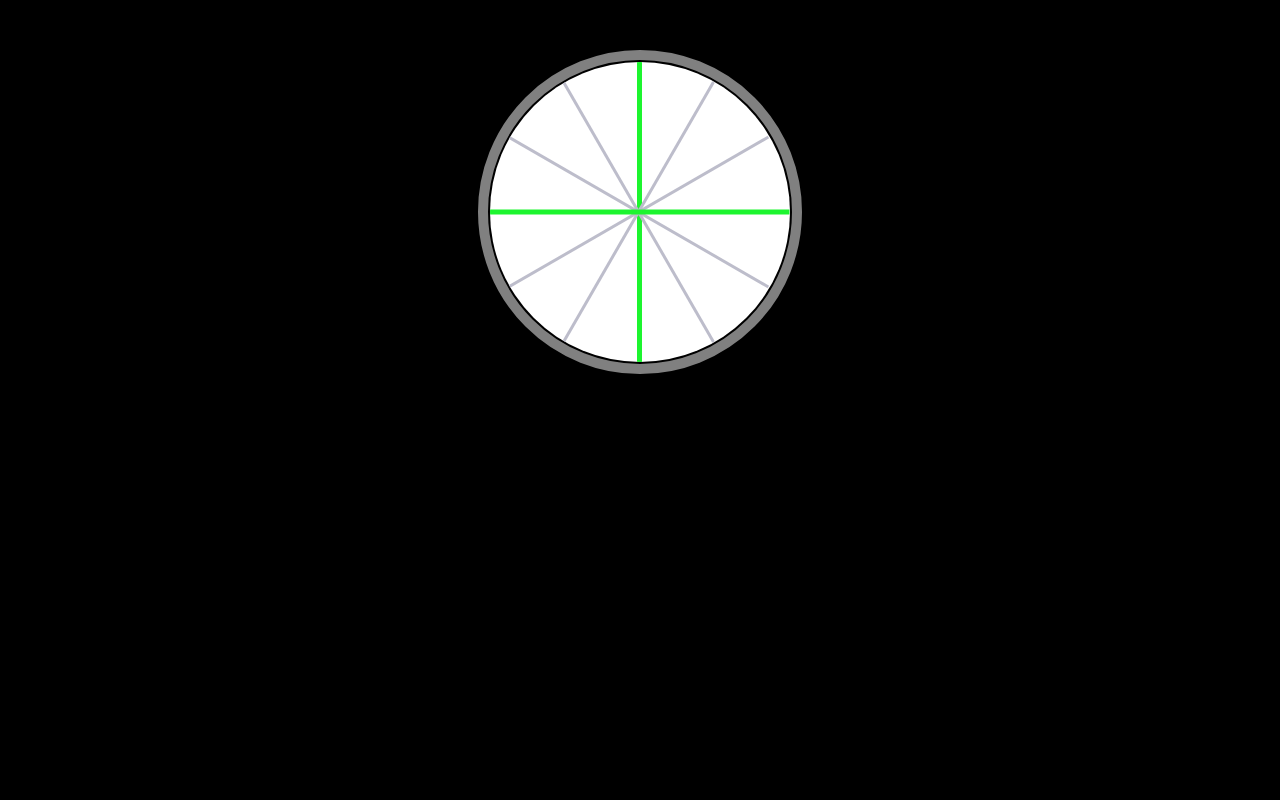
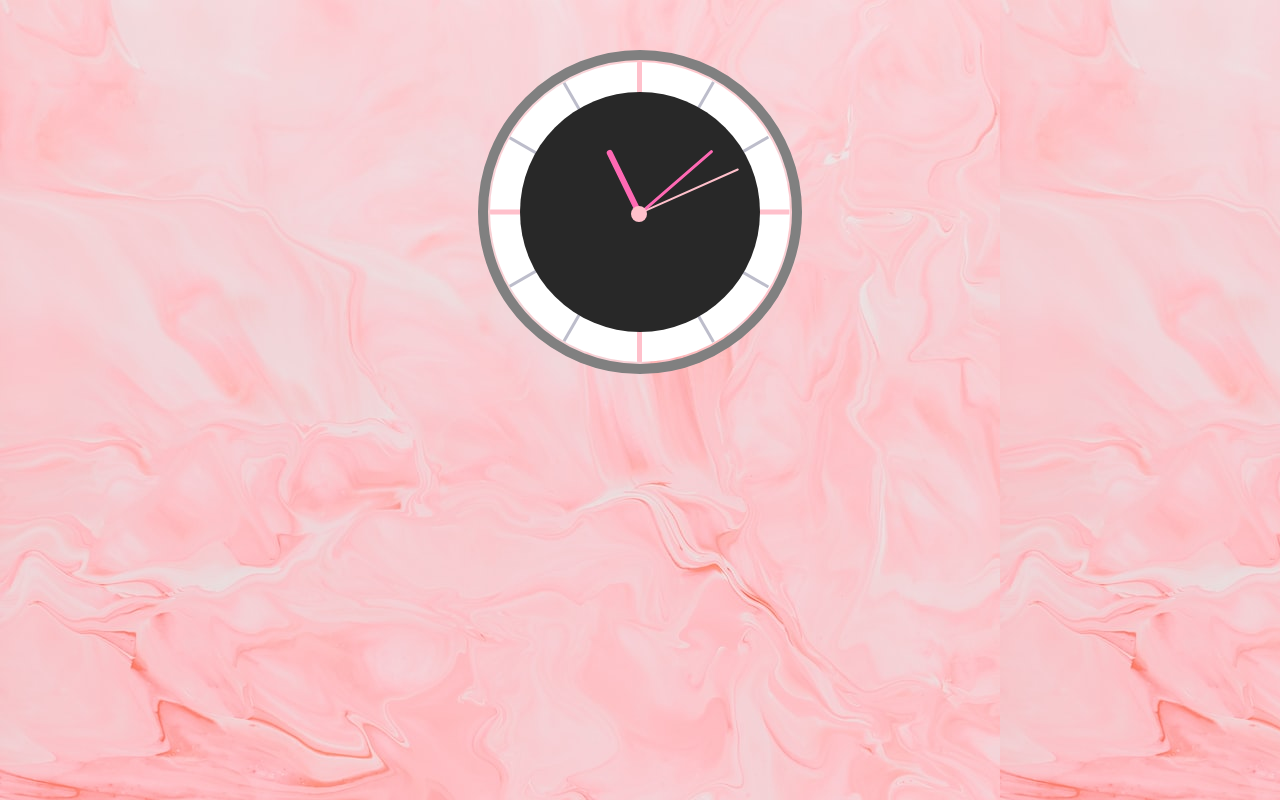
Before and after one commit to MimiaBena/analogique-Clock, a plain HTML site: page index.html in a window 1280 px wide. Drawn offline with Linux system fonts and the light colour scheme.

Commit message:
update code js

```diff
--- a/app.js
+++ b/app.js
@@ -0,0 +1,23 @@
+const secondHms = document.querySelector('.second-hms');
+const minsHms = document.querySelector('.min-hms');
+const hourHms = document.querySelector('.hour-hms');
+function setDate() {
+
+const now = new Date();
+const seconds = now.getSeconds();
+const secondsDegrees = ((seconds / 60) * 360) + 90;
+secondHms.style.transform = `rotate(${secondsDegrees}deg)`;
+const mins = now.getMinutes();
+const minsDegrees = ((mins / 60) * 360) + ((seconds/60)*6) + 90;
+minsHms.style.transform = `rotate(${minsDegrees}deg)`;
+const hour = now.getHours();
+const hourDegrees = ((hour / 12) * 360) + ((mins/60)*30) + 90;
+hourHms.style.transform = `rotate(${hourDegrees}deg)`;
+
+
+
+}
+
+
+setInterval(setDate, 1000);
+setDate();
--- a/index.html
+++ b/index.html
@@ -3,7 +3,7 @@
     <head>
         <title>Clock</title>
         <link rel="stylesheet" href="style.css">
-        <script src="app.js"></script>
+
     </head>
     <body>
         <div class="clock">
@@ -13,10 +13,17 @@
                  <div class="clk clock_three"></div>
                 <div class="clk clock_four"></div>
                 <div class="inner-clock-face">
-</div>
+
+                <div class="hms hour-hms"></div>
+                <div class="hms min-hms"></div>
+                <div class="hms second-hms"></div>
+
+
+                </div>
+
             </div>
 
         </div>
-
+        <script src="app.js"></script>
     </body>
 </html>
--- a/style.css
+++ b/style.css
@@ -1,6 +1,7 @@
 body{
     text-align: center;
     background-color: black;
+      background-image: url(image/photo.jpg);
 
 }
 
@@ -38,7 +39,7 @@ body{
     position: absolute;
     width: 5px;
     height: 100%;
-    background: #1df52f;
+    background: pink;
     z-index: 0;
     left: 49%;
 }
@@ -58,3 +59,62 @@ width: 3px;
 .clock_four{
     transform: rotate(150deg);
 }
+.inner-clock-face {
+
+position: absolute;
+top: 10%;
+left: 10%;
+width: 80%;
+height: 80%;
+background: #282828;
+-webkit-border-radius: 100%;
+-moz-border-radius: 100%;
+border-radius: 100%;
+z-index: 1;
+}
+
+.inner-clock-face::before {
+
+content: '';
+position: absolute;
+top: 50%;
+border-radius: 18px;
+margin-left: -9px;
+margin-top: -6px;
+left: 50%;
+width: 16px;
+height: 16px;
+background: pink;
+z-index: 11;
+}
+
+.hms {
+
+width: 50%;
+right: 50%;
+height: 6px;
+background: hotpink;
+position: absolute;
+top: 50%;
+border-radius: 6px;
+transform-origin: 100%;
+transform: rotate(90deg);
+transition-timing-function: cubic-bezier(0.1, 2.7, 0.58, 1);
+}
+.hms.hour-hms {
+
+width: 30%;
+z-index: 3;
+}
+.hms.min-hms {
+
+height: 3px;
+z-index: 10;
+width: 40%;
+}
+.hms.second-hms {
+
+background: pink;
+width: 45%;
+height: 2px;
+}
```
Also changed, not shown: image/photo.jpg (added).
